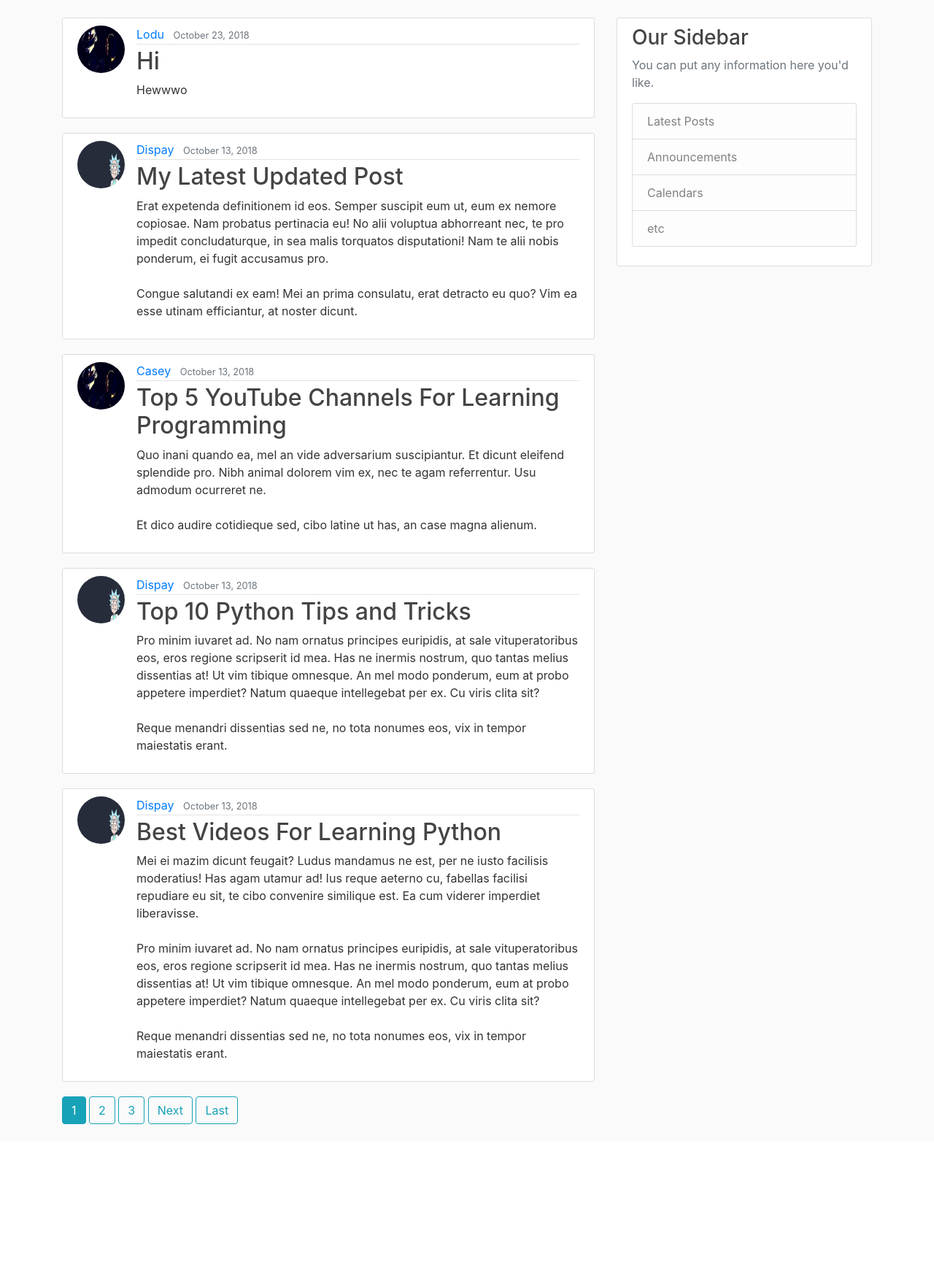
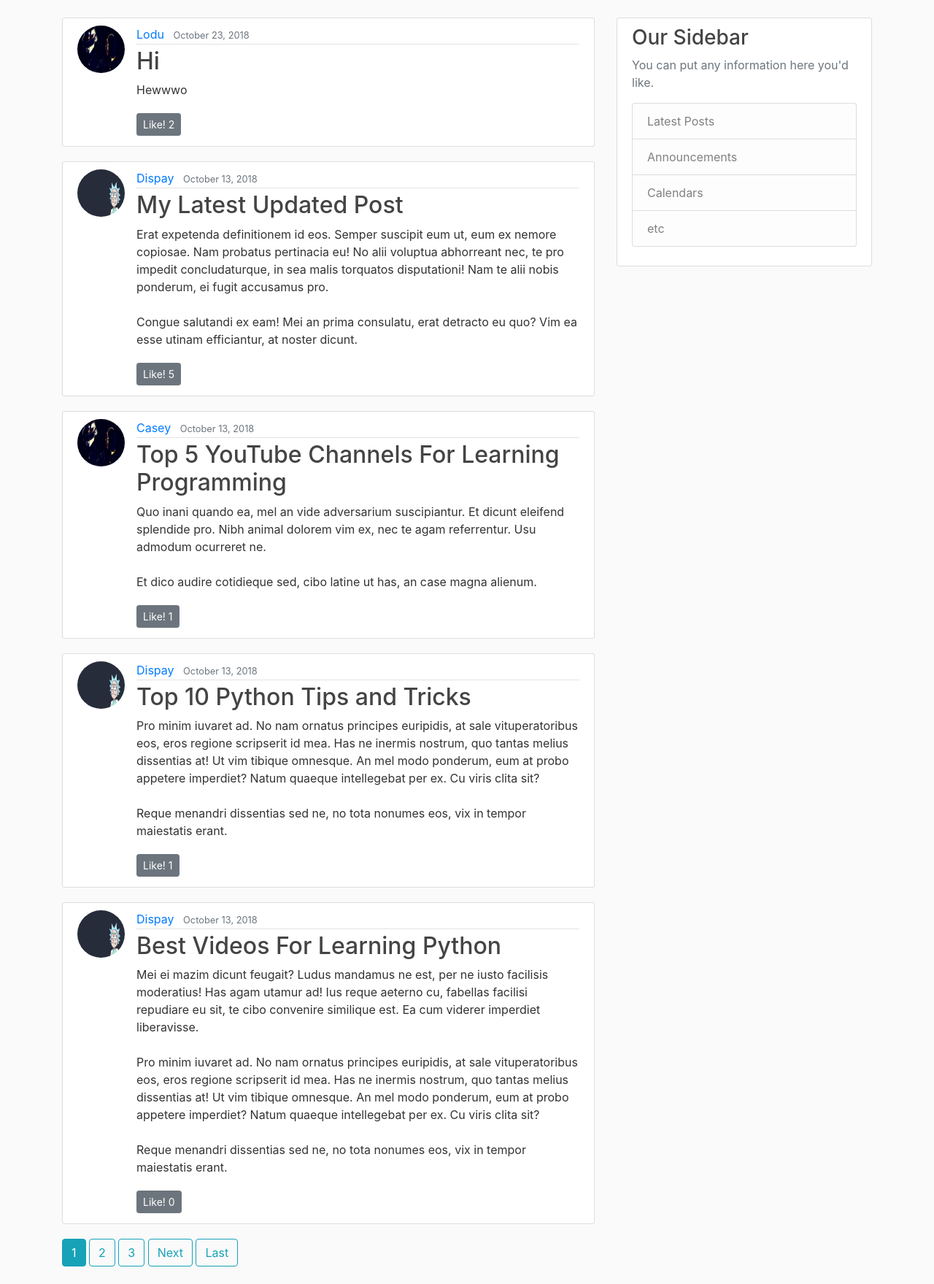
Before and after one commit to Casey-McCray/Blog, a Django app: page /blog/ in a window 1280 px wide. Shown: the part 56-1815 px from the top of the page at 73% size. Before the commit the page ends 1596 px from the top, so only its background shows below. Run offline with Django 3.2, Linux system fonts and the light colour scheme; data comes from the database, SQL or seed files in the repository; both versions use the stored data as it was after the commit; some libraries are stand-ins or nearby versions.

Commit message:
Added Likes Functionality

```diff
--- a/blog/models.py
+++ b/blog/models.py
@@ -8,6 +8,7 @@ class Post(models.Model):
     content = models.TextField() #unrestricted size
     date_posted = models.DateTimeField(default=timezone.now)
     author = models.ForeignKey(User, on_delete=models.CASCADE)
+    likes = models.IntegerField(default=0)
 
     def __str__(self):
         return self.title
--- a/blog/templates/blog/base.html
+++ b/blog/templates/blog/base.html
@@ -73,5 +73,6 @@
     <script src="https://code.jquery.com/jquery-3.2.1.slim.min.js" integrity="sha384-KJ3o2DKtIkvYIK3UENzmM7KCkRr/rE9/Qpg6aAZGJwFDMVNA/GpGFF93hXpG5KkN" crossorigin="anonymous"></script>
     <script src="https://cdnjs.cloudflare.com/ajax/libs/popper.js/1.12.9/umd/popper.min.js" integrity="sha384-ApNbgh9B+Y1QKtv3Rn7W3mgPxhU9K/ScQsAP7hUibX39j7fakFPskvXusvfa0b4Q" crossorigin="anonymous"></script>
     <script src="https://maxcdn.bootstrapcdn.com/bootstrap/4.0.0/js/bootstrap.min.js" integrity="sha384-JZR6Spejh4U02d8jOt6vLEHfe/JQGiRRSQQxSfFWpi1MquVdAyjUar5+76PVCmYl" crossorigin="anonymous"></script>
+    <script src="{% static 'blog/likes.js' %}" type="text/javascript">
   </body>
 </html>
--- a/blog/templates/blog/home.html
+++ b/blog/templates/blog/home.html
@@ -10,6 +10,7 @@
         </div>
         <h2><a class="article-title" href="{% url 'post-detail' post.id %}">{{ post.title }}</a></h2>
         <p class="article-content">{{ post.content }}</p>
+        <a class="btn btn-secondary btn-sm mt-1 mb-1" href="{% url 'post-like' post.id%}">Like! {{post.likes}}</a>
       </div>
     </article>
   {% endfor %}
--- a/blog/templates/blog/post_detail.html
+++ b/blog/templates/blog/post_detail.html
@@ -15,6 +15,7 @@
         </div>
         <h2 class="article-title">{{ object.title }}</h2>
         <p class="article-content">{{ object.content }}</p>
+        <a class="btn btn-secondary btn-sm mt-1 mb-1" href="{% url 'post-like' object.id%}">Like! {{object.likes}}</a>
       </div>
     </article>
 {% endblock content %}
--- a/blog/templates/blog/user_post.html
+++ b/blog/templates/blog/user_post.html
@@ -20,6 +20,7 @@
         </div>
         <h2><a class="article-title" href="{% url 'post-detail' post.id %}">{{ post.title }}</a></h2>
         <p class="article-content">{{ post.content }}</p>
+        <a class="btn btn-secondary btn-sm mt-1 mb-1" href="{% url 'post-like' post.id%}">Like! {{post.likes}}</a>
       </div>
     </article>
   {% endfor %}
--- a/blog/urls.py
+++ b/blog/urls.py
@@ -16,4 +16,5 @@ urlpatterns = [
     path('post/<int:pk>/delete', PostDeleteView.as_view(), name = 'post-delete'),
     path('post/new/', PostCreateView.as_view(), name = 'post-create'),
     path('about/', views.about, name = 'blog-about'),
+    path('post/<int:pk>/like/', views.like, name = 'post-like'),
 ]
--- a/blog/views.py
+++ b/blog/views.py
@@ -1,4 +1,4 @@
-from django.shortcuts import render, get_object_or_404
+from django.shortcuts import render, get_object_or_404, redirect
 from .models import Post
 from django.contrib.auth.models import User
 from django.contrib.auth.mixins import LoginRequiredMixin, UserPassesTestMixin
@@ -24,19 +24,20 @@ class PostListView(ListView):
     paginate_by = 5
 
 
-# class UserPostListView(ListView):
-#     model = Post
-#     template_name = 'blog/user_post.html'    # app/model_viewtype.html
-#     context_object_name = 'posts'
-#     paginate_by = 5
+class UserPostListView(ListView):
+    model = Post
+    template_name = 'blog/user_post.html'    # app/model_viewtype.html
+    context_object_name = 'posts'
+    paginate_by = 5
 
-#     def get_queryset(self):
-#         user = get_object_or_404(User, username=self.kwargs.get('username'))
-#         return Post.objects.filter(author=user).order_by('-date_posted')
+    def get_queryset(self):
+        user = get_object_or_404(User, username=self.kwargs.get('username'))
+        return Post.objects.filter(author=user).order_by('-date_posted')
 
-#     def get_user(self):
-#         tags =  User.objects.filter(username=self.kwargs.get('username'))
-#         return tags
+    def get_context_data(self, **kwargs):
+        context = super(UserPostListView, self).get_context_data(**kwargs)
+        context['tags'] = User.objects.filter(username=self.kwargs.get('username'))[0]
+        return context
 
 
 class PostDetailView(DetailView):
@@ -77,22 +78,13 @@ class PostUpdateView(LoginRequiredMixin, UserPassesTestMixin, UpdateView):
             return True
         return False
 
+def like(request, pk):
+#    pk = request.GET['pk']
+    obj = Post.objects.get(pk=pk)
+    obj.likes = obj.likes + 1
+    obj.save()
+    return redirect('blog-home')
+
 
 def about(request):
     return render(request, 'blog/about.html', {'title': 'About'})
-
-
-class UserPostListView(ListView):
-    model = Post
-    template_name = 'blog/user_post.html'    # app/model_viewtype.html
-    context_object_name = 'posts'
-    paginate_by = 5
-
-    def get_queryset(self):
-        user = get_object_or_404(User, username=self.kwargs.get('username'))
-        return Post.objects.filter(author=user).order_by('-date_posted')
-
-    def get_context_data(self, **kwargs):
-        context = super(UserPostListView, self).get_context_data(**kwargs)
-        context['tags'] = User.objects.filter(username=self.kwargs.get('username'))[0]
-        return context
```
Also changed, not shown: blog/migrations/0002_post_likes.py (added), db.sqlite3.
